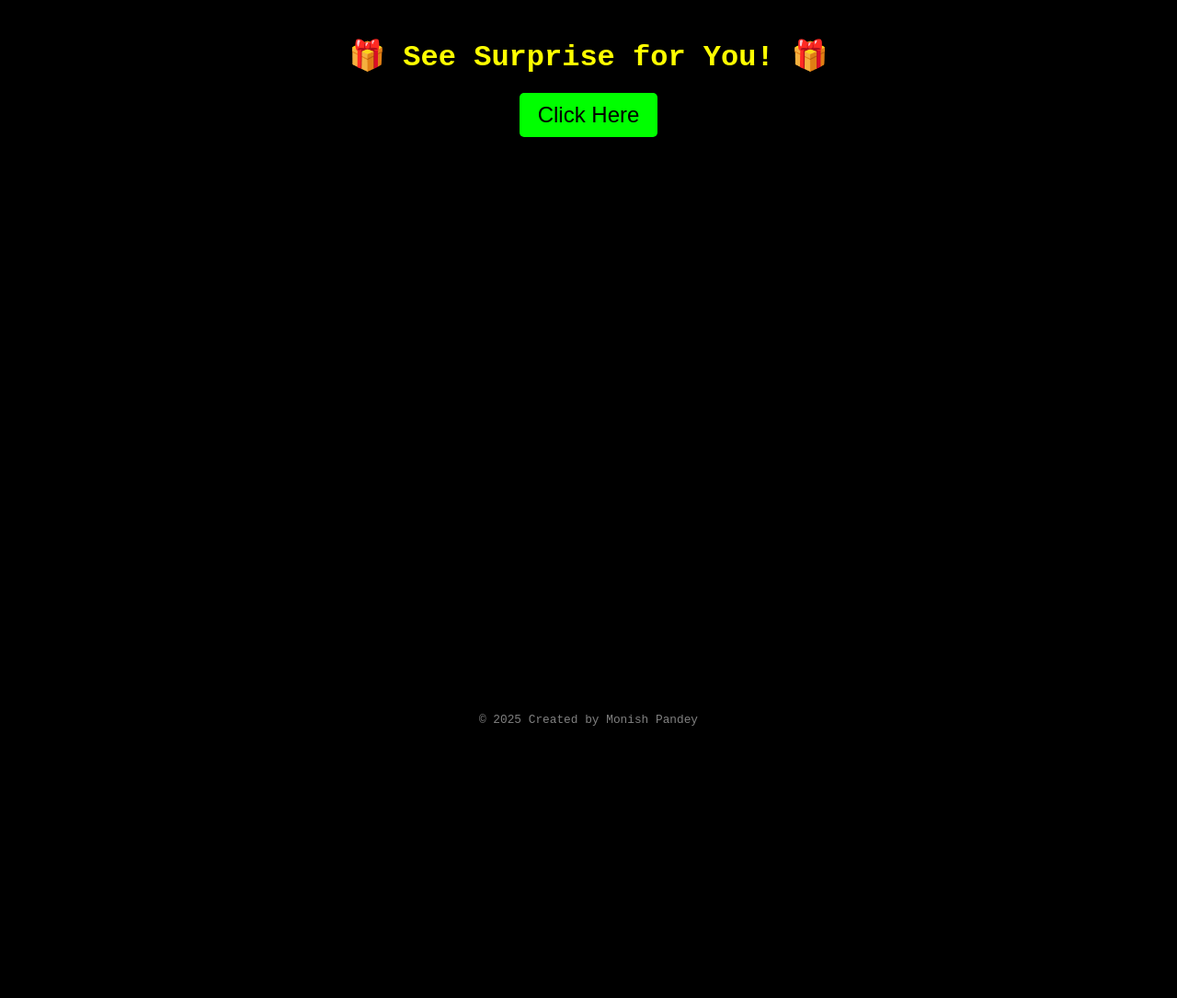
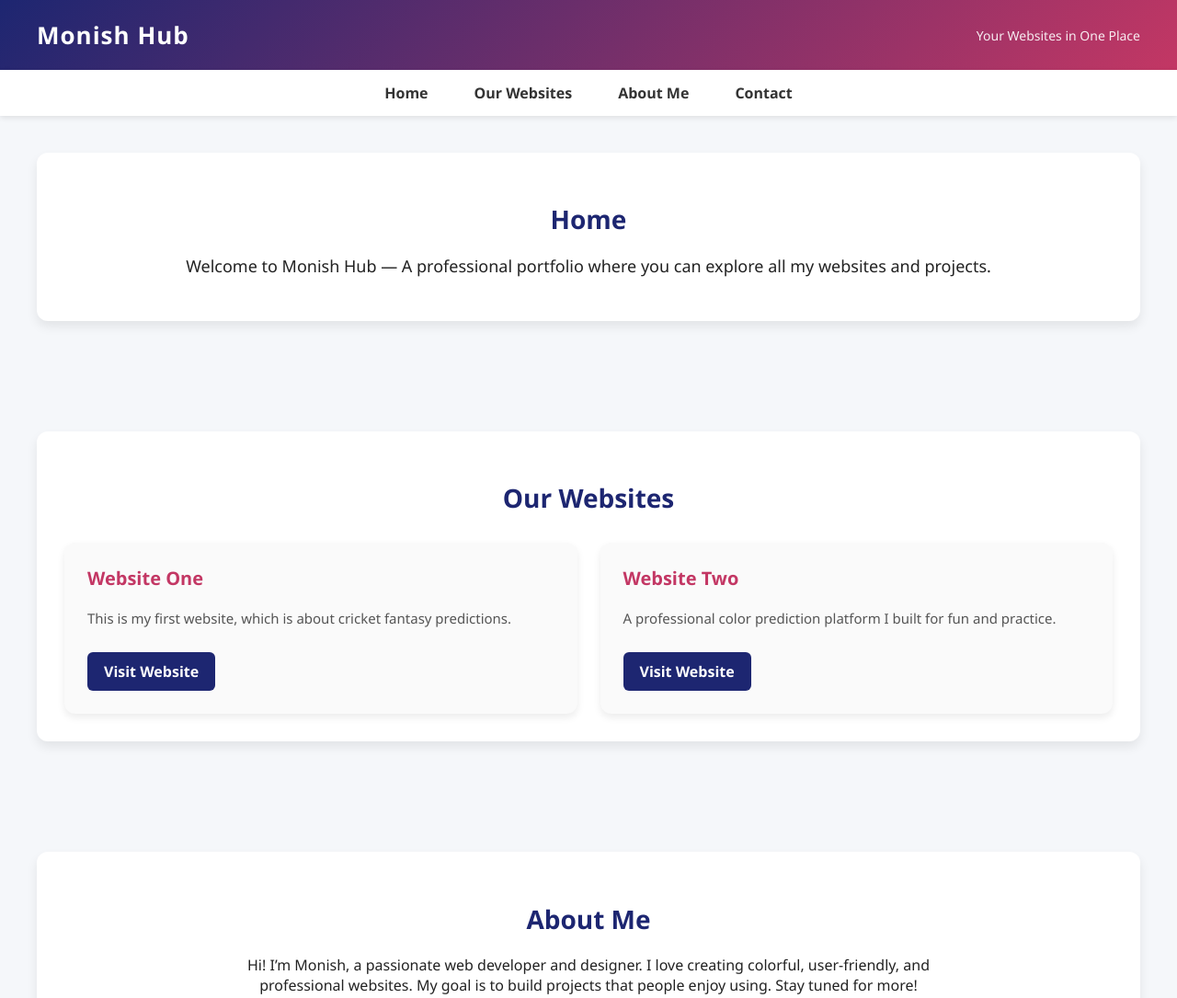
Before and after one commit to mpeditz9p/monish-hub, a plain HTML site: page index.html in a window 1280 px wide. Shown: the top 1085 px of the page at 92% size. Before the commit the page ends 800 px from the top, so only its background shows below. Drawn offline with Linux system fonts and the light colour scheme.

Commit message:
Update index.html

```diff
--- a/index.html
+++ b/index.html
@@ -3,175 +3,194 @@
 <head>
 <meta charset="UTF-8">
 <meta name="viewport" content="width=device-width, initial-scale=1.0">
-    <title>Surprise for You!</title>
+<title>Monish Hub</title>
 <style>
   body {
-            background: black;
-            color: lime;
-            font-family: 'Courier New', monospace;
-            text-align: center;
-            padding: 20px;
-            margin: 0;
-            overflow: hidden;
+    margin:0;
+    font-family: 'Segoe UI', Tahoma, Geneva, Verdana, sans-serif;
+    background: #f5f7fa;
+    color:#222;
   }
-        .surprise {
-            font-size: 2em;
-            color: yellow;
-            margin-bottom: 20px;
+  header {
+    background: linear-gradient(135deg, #1d2671, #c33764);
+    color:#fff;
+    padding:20px 40px;
+    display:flex;
+    justify-content:space-between;
+    align-items:center;
+    box-shadow:0 4px 8px rgba(0,0,0,0.2);
   }
-        .start-btn {
-            padding: 10px 20px;
-            font-size: 1.5em;
-            cursor: pointer;
-            background: lime;
-            color: black;
-            border: none;
-            border-radius: 5px;
+  header h1 {
+    margin:0;
+    font-size:26px;
+    font-weight:700;
+    letter-spacing:1px;
   }
-        .warning, .hack-text, .code-container, .lock-warning, .final-warning {
-            display: none;
+  nav {
+    background:#fff;
+    display:flex;
+    justify-content:center;
+    flex-wrap:wrap;
+    box-shadow:0 2px 6px rgba(0,0,0,0.1);
   }
-        .warning {
-            font-size: 2em;
-            color: red;
-            animation: blink 1s infinite;
+  nav a {
+    color:#333;
+    text-decoration:none;
+    padding:14px 25px;
+    display:block;
+    transition: background 0.3s, color 0.3s;
+    font-weight:600;
   }
-        @keyframes blink {
-            50% { opacity: 0; }
+  nav a:hover {
+    background:#c33764;
+    color:#fff;
   }
-        .hack-text {
-            margin-top: 20px;
-            font-size: 1.5em;
-            color: lime;
+  .container {
+    padding:40px 20px;
+    max-width:1200px;
+    margin:auto;
   }
-        .code-container {
-            width: 100%;
-            height: 200px;
-            overflow: hidden;
-            position: relative;
-            background: black;
-            color: lime;
-            font-size: 1.2em;
-            margin-top: 20px;
+  h2 {
+    text-align:center;
+    font-size:28px;
+    margin-bottom:20px;
+    color:#1d2671;
   }
-        .code {
-            position: absolute;
-            white-space: pre;
-            animation: scroll 5s linear infinite;
+  .section-box {
+    background:#fff;
+    border-radius:12px;
+    padding:30px;
+    margin-bottom:40px;
+    box-shadow:0 6px 12px rgba(0,0,0,0.08);
+    transition:transform 0.3s, box-shadow 0.3s;
   }
-        @keyframes scroll {
-            from { top: 100%; }
-            to { top: -100%; }
+  .section-box:hover {
+    transform:translateY(-5px);
+    box-shadow:0 12px 24px rgba(0,0,0,0.15);
   }
-        .lock-warning, .final-warning {
-            font-size: 1.5em;
-            color: red;
-            margin-top: 20px;
+  .website-list {
+    display:grid;
+    grid-template-columns:repeat(auto-fit,minmax(280px,1fr));
+    gap:25px;
+    margin-top:30px;
   }
-        .copyright {
-            position: fixed;
-            bottom: 10px;
-            left: 0;
-            right: 0;
-            color: gray;
-            font-size: 0.8em;
+  .card {
+    background:#fafafa;
+    border-radius:12px;
+    box-shadow:0 4px 8px rgba(0,0,0,0.08);
+    padding:25px;
+    transition:transform 0.3s, box-shadow 0.3s;
   }
-        /* Flashy Animation */
-        @keyframes flashy {
-            0% { transform: scale(1); opacity: 0; }
-            50% { transform: scale(1.2); opacity: 1; }
-            100% { transform: scale(1); opacity: 0; }
+  .card:hover {
+    transform:translateY(-8px);
+    box-shadow:0 8px 16px rgba(0,0,0,0.15);
   }
-        .flashy {
-            animation: flashy 1s ease-in-out forwards;
+  .card h3 {
+    margin-top:0;
+    color:#c33764;
+    font-size:20px;
   }
-
-        /* Mobile responsiveness */
-        @media (max-width: 600px) {
-            .surprise {
-                font-size: 1.5em;
+  .card p {
+    font-size:15px;
+    color:#555;
   }
-            .start-btn {
-                font-size: 1.2em;
-                padding: 8px 16px;
+  .card a {
+    display:inline-block;
+    margin-top:12px;
+    text-decoration:none;
+    background:#1d2671;
+    color:#fff;
+    padding:10px 18px;
+    border-radius:6px;
+    font-weight:bold;
+    transition: background 0.3s;
   }
-            .warning, .hack-text, .lock-warning, .final-warning {
-                font-size: 1.2em;
+  .card a:hover {
+    background:#c33764;
   }
-            .code {
-                font-size: 1em; /* Reduced font size for better visibility on mobile */
+  .insta-btn {
+    display:inline-block;
+    margin-top:15px;
+    text-decoration:none;
+    background:#E1306C;
+    color:#fff;
+    padding:12px 20px;
+    border-radius:8px;
+    font-weight:bold;
+    transition:background 0.3s;
   }
-            .code-container {
-                height: 150px; /* Adjust height for mobile view */
+  .insta-btn:hover {
+    background:#ad1457;
   }
+  footer {
+    background:#1d2671;
+    color:#fff;
+    text-align:center;
+    padding:15px;
+    margin-top:50px;
+    font-size:14px;
   }
 </style>
 </head>
 <body>
-    <h1 class="surprise">🎁 See Surprise for You! 🎁</h1>
-    <button class="start-btn" onclick="startPrank()">Click Here</button>
 
-    <h1 class="warning">⚠ SYSTEM FAILURE DETECTED ⚠</h1>
-    <p class="hack-text">Your device has been hacked...</p>
-    <p class="hack-text">Attempting to restore system files... Please wait.</p>
-    <div class="code-container">
-        <div class="code">
-            Initializing Hack...
-            Accessing System Files...
-            Bypassing Firewall...
-            Uploading Trojan...
-            Deleting System32...
-            Encrypting Files...
-            Sending Data to Dark Web...
-            ERROR: Unable to Terminate Process...
+<header>
+  <h1>Monish Hub</h1>
+  <div style="font-size:14px; opacity:0.9;">Your Websites in One Place</div>
+</header>
+
+<nav>
+  <a href="#home">Home</a>
+  <a href="#ourwebsites">Our Websites</a>
+  <a href="#about">About Me</a>
+  <a href="#contact">Contact</a>
+</nav>
+
+<div class="container" id="home">
+  <div class="section-box">
+    <h2>Home</h2>
+    <p style="text-align:center; font-size:18px;">Welcome to Monish Hub — A professional portfolio where you can explore all my websites and projects.</p>
   </div>
 </div>
-    <p class="lock-warning">⚠ You cannot exit this page! Even if you close it, the hacking will continue in the background! ⚠</p>
-    <p class="final-warning" id="prank-reveal" style="color: red; display: none;">⚠ Your system is now completely under control. There is no escape. ⚠</p>
 
-    <div class="copyright">© 2025 Created by Monish Pandey</div>
+<div class="container" id="ourwebsites">
+  <div class="section-box">
+    <h2>Our Websites</h2>
+    <div class="website-list">
+      <div class="card">
+        <h3>Website One</h3>
+        <p>This is my first website, which is about cricket fantasy predictions.</p>
+        <a href="https://example1.com" target="_blank">Visit Website</a>
+      </div>
+      <div class="card">
+        <h3>Website Two</h3>
+        <p>A professional color prediction platform I built for fun and practice.</p>
+        <a href="https://example2.com" target="_blank">Visit Website</a>
+      </div>
+    </div>
+  </div>
+</div>
 
-    <script>
-        function startPrank() {
-            document.querySelector('.surprise').style.display = 'none';
-            document.querySelector('.start-btn').style.display = 'none';
-            document.querySelector('.warning').style.display = 'block';
-            document.querySelectorAll('.hack-text').forEach(el => el.style.display = 'block');
-            document.querySelector('.code-container').style.display = 'block';
-            document.querySelector('.lock-warning').style.display = 'block';
+<div class="container" id="about">
+  <div class="section-box">
+    <h2>About Me</h2>
+    <p style="text-align:center; font-size:16px; max-width:800px; margin:auto;">Hi! I’m Monish, a passionate web developer and designer. I love creating colorful, user-friendly, and professional websites. My goal is to build projects that people enjoy using. Stay tuned for more!</p>
+  </div>
+</div>
 
-            let count = 20;  // Countdown remains 20 seconds
-            const interval = setInterval(() => {
-                document.querySelector('.hack-text').innerHTML = `System recovery in progress... Please wait. ${count} seconds`;
-                count--;
-                if (count < 0) {
-                    clearInterval(interval);
-                    document.querySelector('.final-warning').style.display = 'block';
-                    // Show the prank message immediately after the countdown
-                    const prankMessage = document.getElementById('prank-reveal');
-                    prankMessage.style.display = 'block';
-                    prankMessage.classList.add('flashy');
-                    setTimeout(() => {
-                        document.body.innerHTML = '<h1 style="color: red;">APRIL FOOLS! 😂</h1>';
-                    }, 1000); // Short delay after the timer finishes
-                }
-            }, 1000);
+<div class="container" id="contact">
+  <div class="section-box">
+    <h2>Contact</h2>
+    <p style="text-align:center; font-size:16px; margin-top:15px;">Message me directly on Instagram:</p>
+    <div style="text-align:center;">
+      <a class="insta-btn" href="https://instagram.com/monish_7pandey" target="_blank">Message on Instagram</a>
+    </div>
+  </div>
+</div>
 
-            // Preventing the user from closing or leaving the page
-            window.onbeforeunload = function() {
-                return "You cannot leave now! Your system is compromised!";
-            };
+<footer>
+  &copy; 2025 Monish Hub. Designed and developed by Monish.
+</footer>
 
-            // Disabling right-click
-            document.addEventListener('contextmenu', event => event.preventDefault());
-
-            // Preventing keyboard shortcuts
-            document.addEventListener('keydown', function(event) {
-                if (event.ctrlKey || event.key === "Escape" || event.key === "F5") {
-                    event.preventDefault();
-                }
-            });
-        }
-    </script>
 </body>
 </html>
```
Lines whose indentation alone changed are shown as unchanged.
